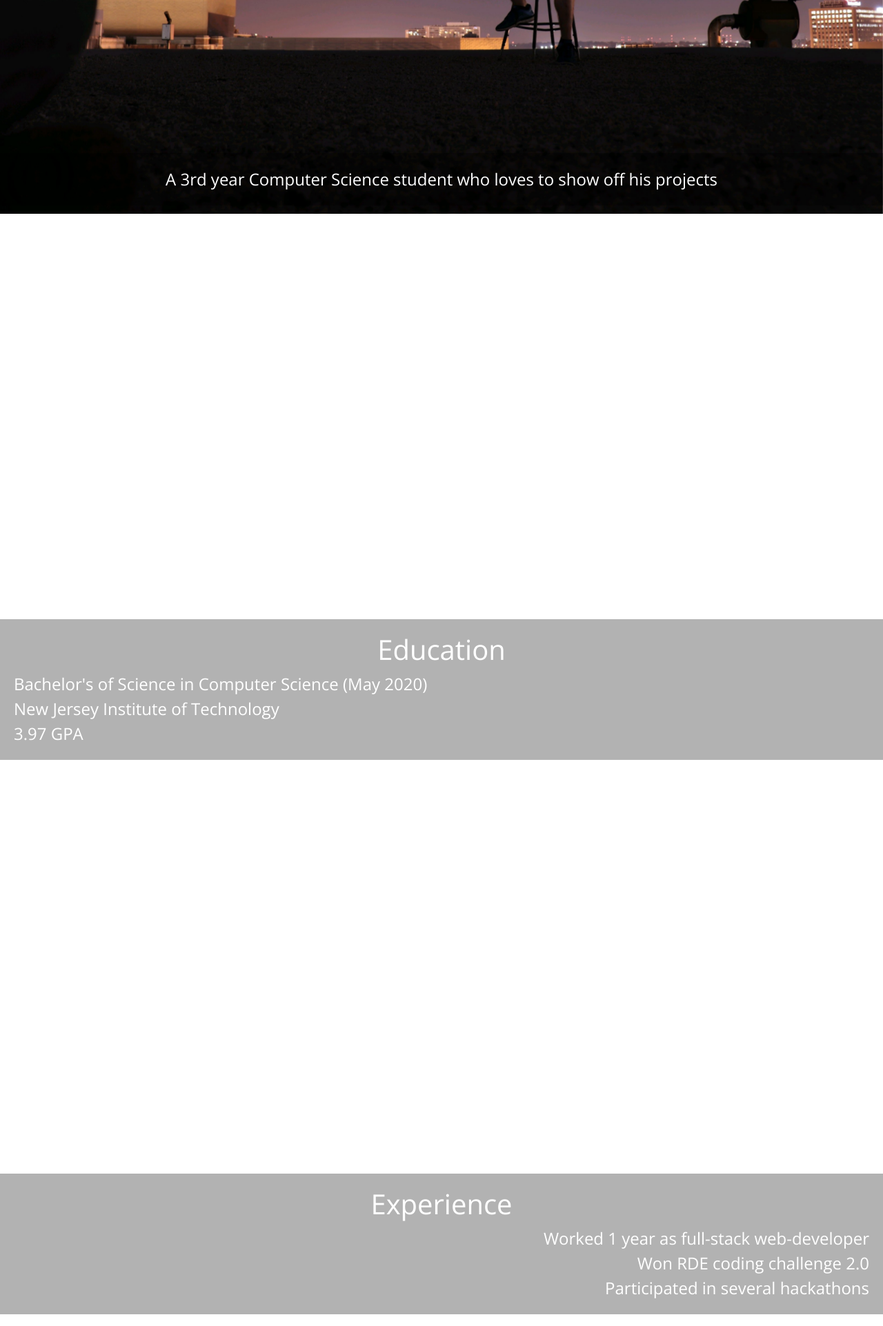
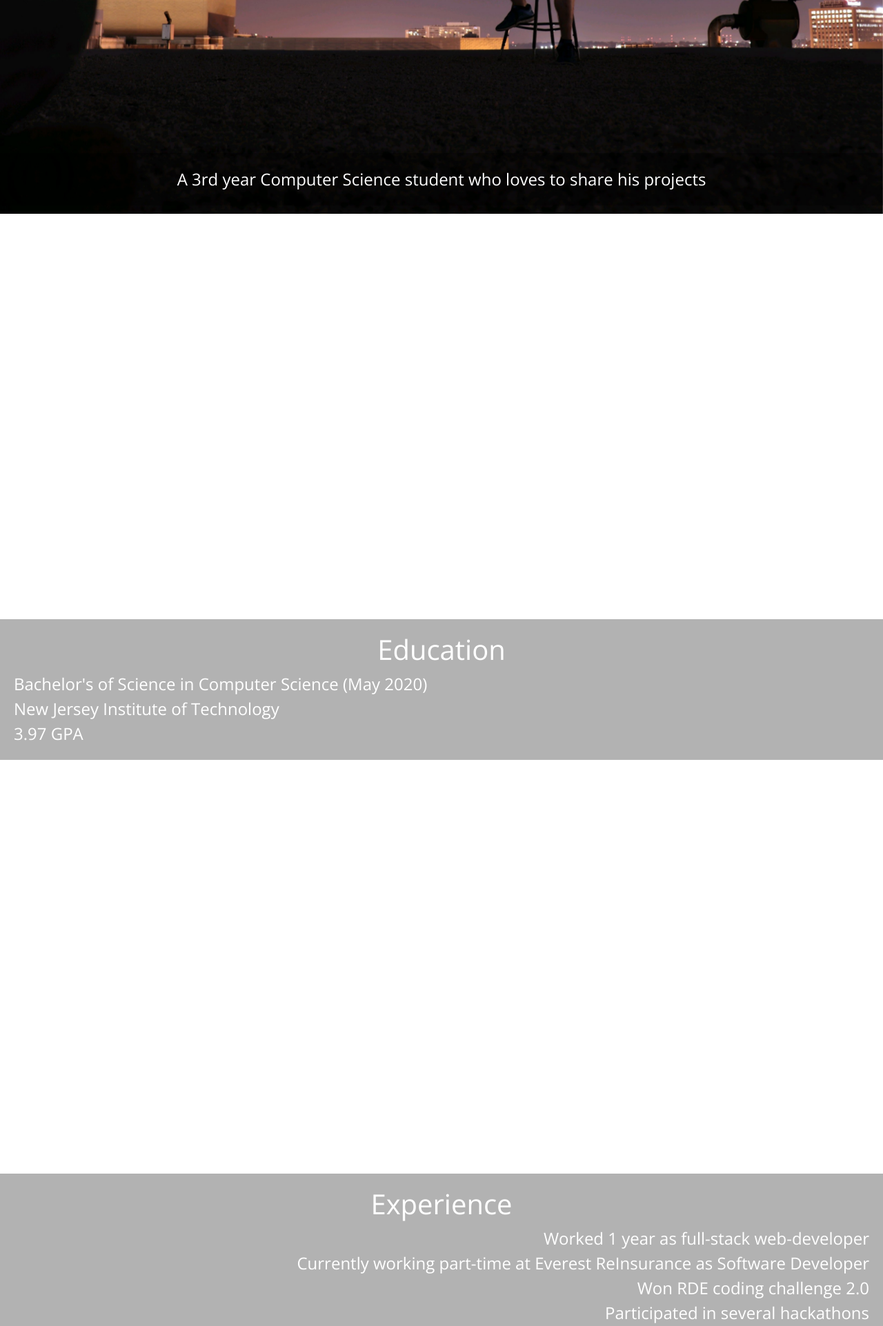
Before and after one commit to lcampanella98/about-me, a PHP site: page / in a window 1280 px wide. Shown: the part 490-2413 px from the top of the page at 69% size. Run offline with PHP 8.4, Linux system fonts and the light colour scheme.

Commit message:
changed some wording and added current job

```diff
--- a/index.php
+++ b/index.php
@@ -225,7 +225,7 @@ $CONF = require('config.php');
                     else $graduated = true;
                     if (!$graduated) echo ' year';
                     else echo 'graduated';
-                    ?> Computer Science student who loves to show off his projects</p>
+                    ?> Computer Science student who loves to share his projects</p>
             </div>
 
             <div class="slide content-slide">
@@ -238,6 +238,7 @@ $CONF = require('config.php');
             <div class="slide content-slide" style="text-align:right">
                 <h1>Experience</h1>
                 <p>Worked 1 year as full-stack web-developer</p>
+		<p>Currently working part-time at Everest ReInsurance as Software Developer</p>
                 <p>Won RDE coding challenge 2.0</p>
                 <p>Participated in several hackathons</p>
             </div>
```
